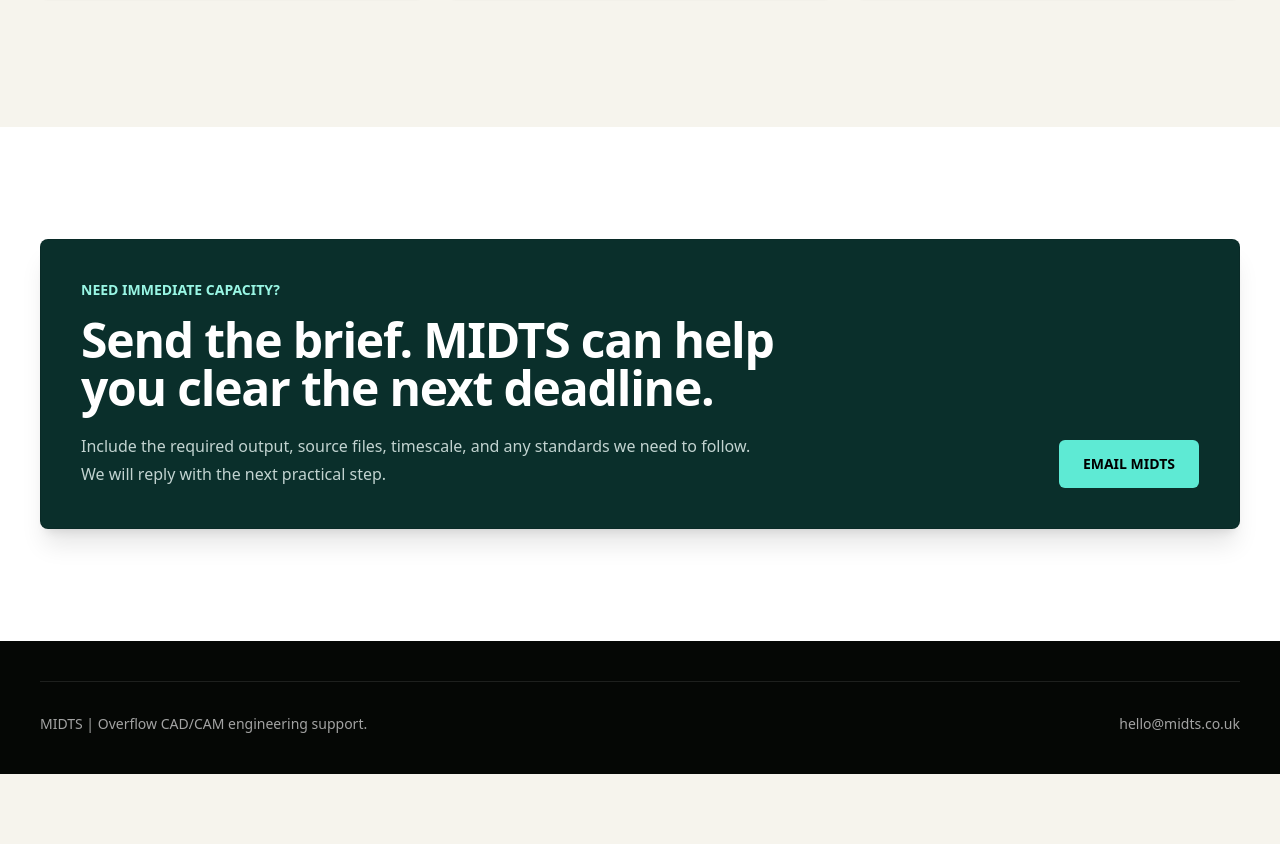
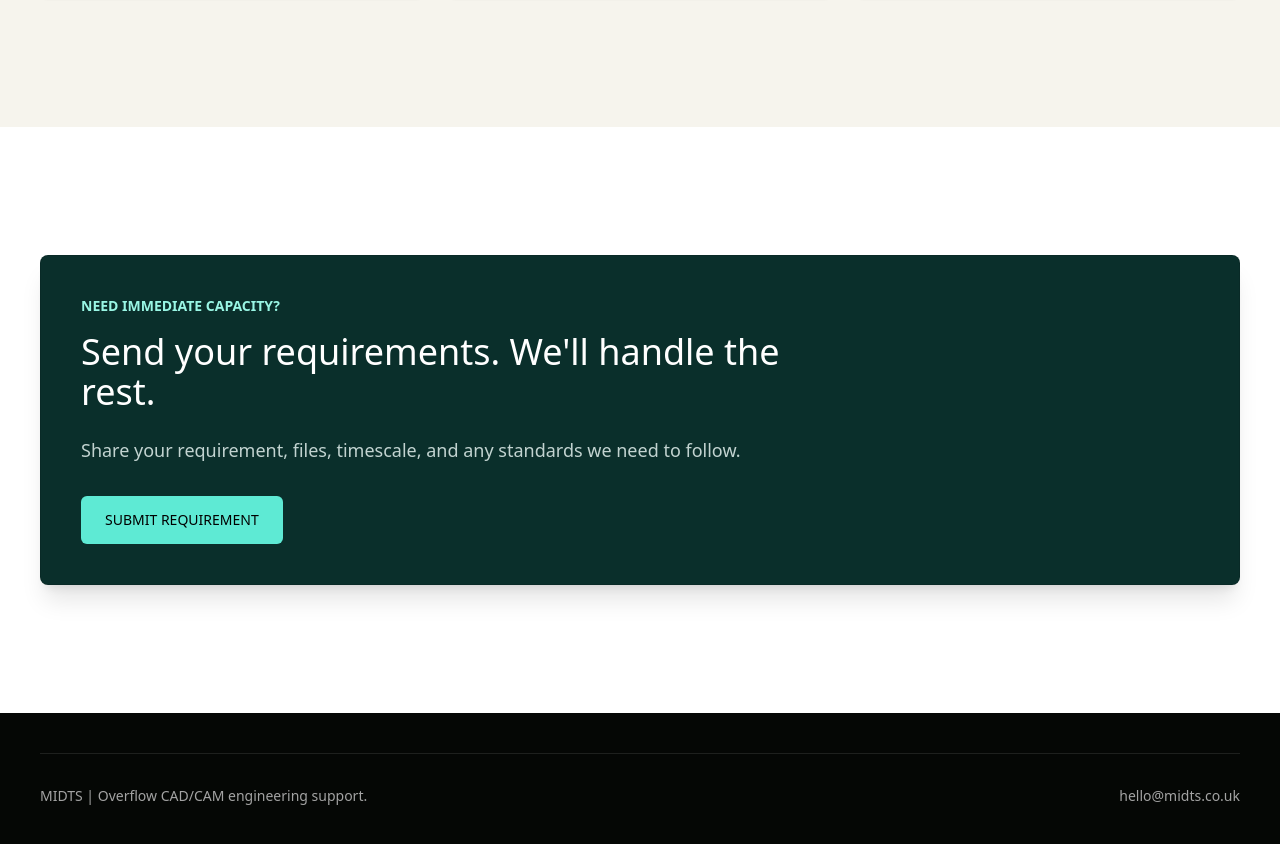
Before and after one commit to zeeshankhanminhas/NEW-MIDTS, a Next.js app: page / in a window 1280 px wide. Shown: the part 3066-3910 px from the top of the page. Before the commit the page ends 3840 px from the top, so only its background shows below. Built offline with nearby package versions, Linux system fonts and the light colour scheme.

Commit message:
Align CTA with approved copy

```diff
--- a/components/CTA.tsx
+++ b/components/CTA.tsx
@@ -1,19 +1,17 @@
 export default function CTA() {
   return (
-    <section id="contact" className="bg-white py-20 text-[#111815] md:py-28">
+    <section id="contact" className="section_cta bg-white py-20 text-[#111815] md:py-32">
       <div className="container_large padding_global">
-        <div className="grid gap-10 rounded-lg border border-black/10 bg-[#0a2f2b] p-8 text-white shadow-xl shadow-black/10 md:grid-cols-[1fr_auto] md:items-end md:p-10">
-          <div>
-            <p className="mb-4 text-sm font-semibold uppercase text-teal-200">Need immediate capacity?</p>
-            <h2 className="max-w-3xl text-4xl font-semibold leading-tight tracking-tight md:text-5xl">
-              Send the brief. MIDTS can help you clear the next deadline.
-            </h2>
-            <p className="mt-5 max-w-2xl leading-7 text-teal-50/80">
-              Include the required output, source files, timescale, and any standards we need to follow. We will reply with the next practical step.
-            </p>
-          </div>
-          <a className="inline-flex min-h-12 items-center justify-center rounded-md bg-teal-300 px-6 py-3 text-sm font-bold uppercase text-black transition hover:bg-teal-200" href="mailto:hello@midts.co.uk?subject=MIDTS%20project%20request">
-            Email MIDTS
+        <div className="cta_wrapper rounded-lg border border-black/10 bg-[#0a2f2b] p-8 text-white shadow-xl shadow-black/10 md:p-10">
+          <p className="text_eyebrow mb-4 text-sm font-semibold uppercase text-teal-200">Need immediate capacity?</p>
+          <h2 className="heading_section max-w-3xl text-3xl font-medium leading-tight md:text-4xl">
+            Send your requirements. We&apos;ll handle the rest.
+          </h2>
+          <p className="text_body mt-6 max-w-2xl text-base text-teal-50/80 md:text-lg">
+            Share your requirement, files, timescale, and any standards we need to follow.
+          </p>
+          <a className="button_primary mt-8 inline-flex min-h-12 items-center justify-center rounded-md bg-teal-300 px-6 py-3 text-sm font-medium uppercase text-black transition hover:bg-teal-200" href="mailto:hello@midts.co.uk?subject=MIDTS%20requirement">
+            Submit requirement
           </a>
         </div>
       </div>
```
